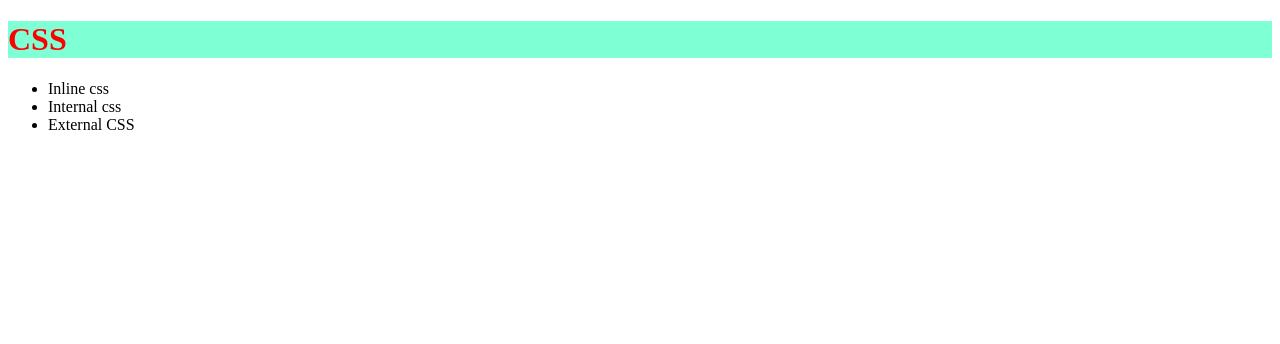
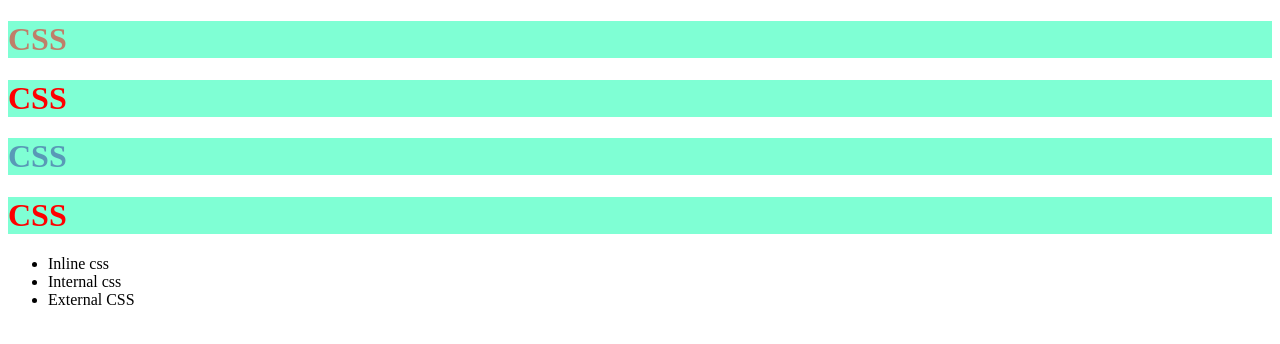
Before and after one commit to dindarshil1945/core_python_notes, a plain HTML site: page frontend/home.html in a window 1280 px wide. Drawn offline with Linux system fonts and the light colour scheme.

Commit message:
color formats

```diff
--- a/frontend/home.html
+++ b/frontend/home.html
@@ -6,11 +6,30 @@
     <title>Document</title>
   </head>
   <body>
+    <h1 style="color: rgba(255,0,0,0.5); background-color: aquamarine;">CSS</h1>
+    <h1 style="color: #ff0000; background-color: aquamarine;">CSS</h1>
+    <h1 style="color: hsl(240,50%,40%,0.5); background-color: aquamarine;">CSS</h1>
     <h1 style="color: red; background-color: aquamarine;">CSS</h1>
     <ul>
       <li>Inline css</li>
       <li>Internal css</li>
       <li>External CSS</li>
     </ul>
+
+<!-- rgb - rgb(0,0,0) rgb(255,255,255)
+rgba()
+hex #000000 - black
+#ffffff - white
+hsl()
+hsla()
+ -->
+
+
+
+
+
+
+
+
   </body>
 </html>
```
